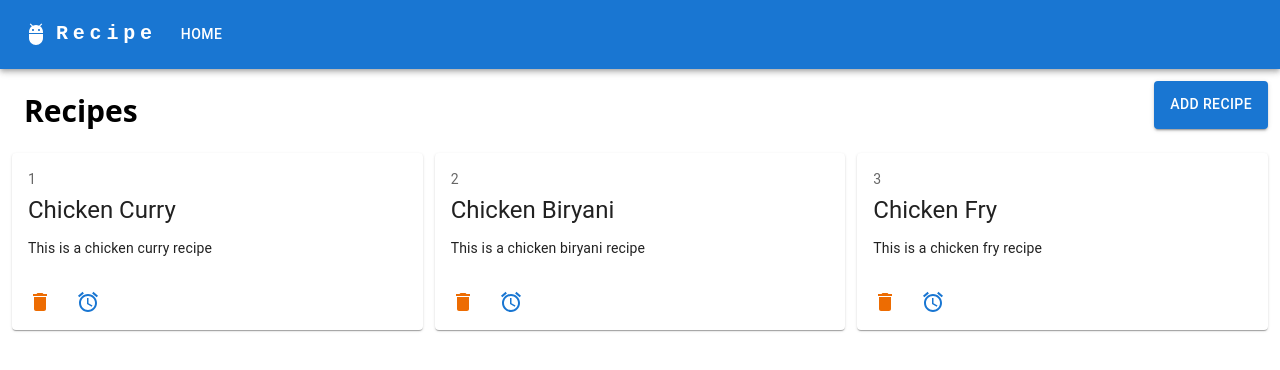
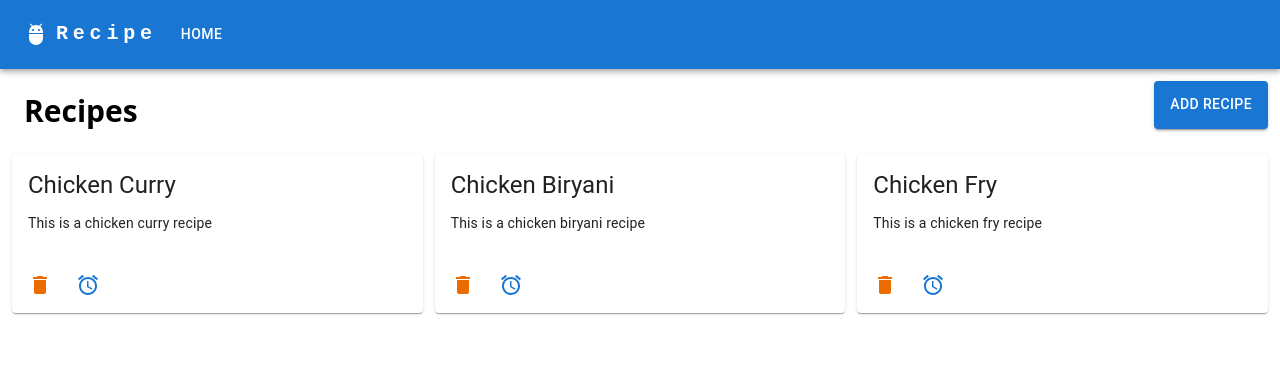
Before and after one commit to Kaweesha-mr/Code94_Intern, a React (Create React App) app in the folder frontend/: page / in a window 1280 px wide. Shown: the top 370 px of the page. Built offline with nearby package versions, Linux system fonts and the light colour scheme.

Commit message:
fix:Card component clickable issue fixed

```diff
--- a/frontend/src/components/cardComp.js
+++ b/frontend/src/components/cardComp.js
@@ -23,12 +23,10 @@ export default function CardComp(props) {
         setOpen(false);
     };
     return (
+
+        <Card sx={{ minWidth: 275 }}>
             <Link to={`/recipe-details/${props.id}`}>
-            <Card sx={{ minWidth: 275 }}>
                 <CardContent className='cursor-pointer'>
-                    <Typography sx={{ fontSize: 14 }} color="text.secondary" gutterBottom>
-                        {props.id}
-                    </Typography>
                     <Typography variant="h5" component="div">
                         {props.title}
                     </Typography>
@@ -39,6 +37,7 @@ export default function CardComp(props) {
                         {props.description}
                     </Typography>
                 </CardContent>
+            </Link>
             <CardActions>
 
                 <React.Fragment>
@@ -72,6 +71,5 @@ export default function CardComp(props) {
                 </Link>
             </CardActions>
         </Card>
-        </Link>
     );
 }
```
Lines whose indentation alone changed are shown as unchanged.
